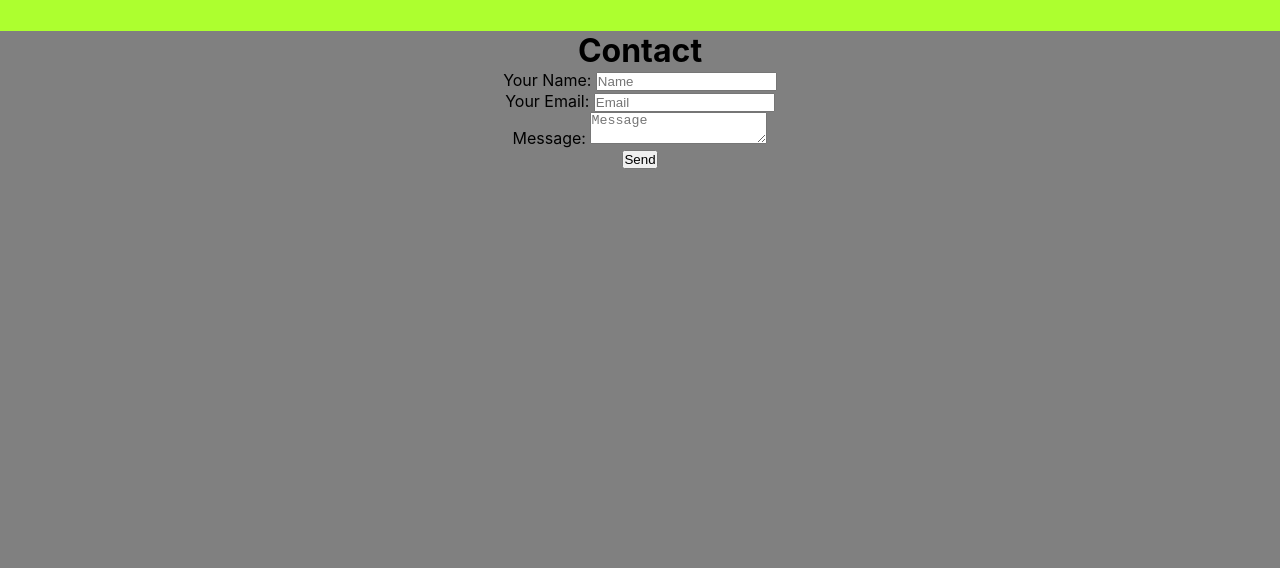
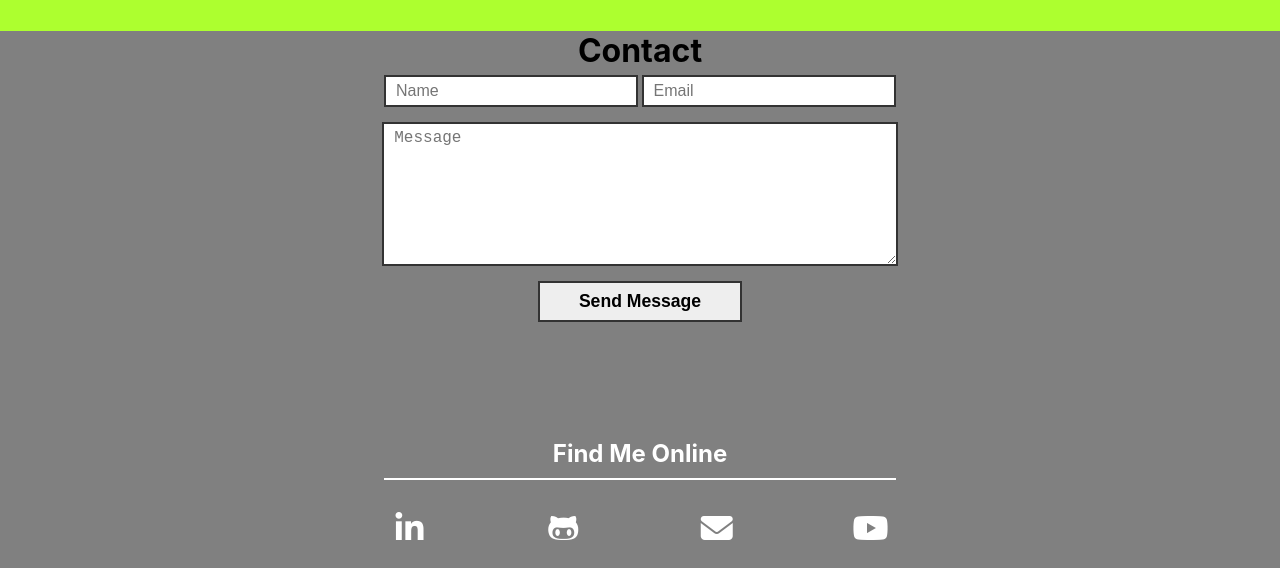
Before and after one commit to vtdanh0701/portfolio, a React (Create React App) app: page / in a window 1280 px wide. Shown: the part 2229-2797 px from the top of the page. Built offline with nearby package versions, Linux system fonts and the light colour scheme.

Commit message:
basic page layout

```diff
--- a/src/App.css
+++ b/src/App.css
@@ -25,6 +25,10 @@
   color: white;
   align-content: center;
   text-align: center;
+  display: flex;
+  justify-content: center;
+  align-items: center;
+  flex-direction: column;
 }
 .title-box{
   display: inline-block;
@@ -53,7 +57,6 @@
   display: flex;
   position: relative;
   justify-content: space-between;
-  left: 30%;
   width: 40%;
 }
 .social-box a{
@@ -129,4 +132,106 @@
 .contact{
   background-color: gray;
   height: 100vh;
+  display: flex;
+  flex-direction: column;
+  align-items: center;
 }
+
+.contact form{
+  display: flex;
+  flex-direction: column;
+  align-items: center;
+  width: 40%;
+}
+.contact-email, .contact-name{
+  font-size: 1rem;
+  padding: 5px 10px;
+  border: 2px solid #333;
+  margin: 5px 0 10px;
+}
+.contact-email, .contact-name{
+  width: 45%;
+}
+.contact-message{
+  width: 96%;
+  resize: vertical;
+  border: 2px solid #333;
+  font-size: 1rem;
+  padding: 5px 10px;
+  margin: 5px 0 10px;
+  min-height: 130px;
+  max-height: 29vh;
+}
+.email-name-container{
+  display: flex;
+  justify-content: space-between;
+  position: relative;
+  width: 100%;
+}
+.btn{
+  width: 40%;
+  margin: 5px auto;
+  font-size: 1.1rem;
+  font-weight: 700;
+  padding: .5rem;
+  border: 2px solid #333;
+  background-color: #eee;
+  transition: .3s ease-in-out;
+}
+.btn:hover{
+  background: #333;
+  color: #eee;
+  border: 2px solid #eee;
+}
+.find-me{
+  font-weight: 700;
+  font-size: 1.5rem;
+  color: white;
+  border-bottom: 2px solid white;
+  width: 40%;
+  padding-bottom: 10px;
+  margin-top: 7rem;
+}
+.project-card{
+  border: 1px solid red;
+  display: flex;
+  right: 0;
+  transition: .2s;
+}
+.project-card:hover>.project-img{
+  left: 5%;
+  transition-delay: 0s;
+}
+.project-card:hover>.project-info{
+  right: 5%;
+  opacity: 100;
+  transition-delay: 0s;
+}
+
+.project-img{
+  position: relative;
+  left: 30%;
+  width: 480px;
+  height: 280px;
+  display: flex;
+  transition: .5s ease-in-out 180s;
+}
+.project-img img{
+  width:  100%;
+  height: auto;
+  max-width: 100%;
+  max-height: 100%;
+  border: 1px solid #000;
+  border-radius: 8px;
+  margin: 5px;
+}
+
+.project-info{
+  position: absolute;
+  right: 50%;
+  border: 1px solid red;
+  width: 480px;
+  height: 280px;
+  opacity: 0;
+  transition: .7s ease-in-out 180s;
+}
--- a/src/App.js
+++ b/src/App.js
@@ -19,7 +19,8 @@ import jsLogo from './static/javascript-1.svg';
 import vsLogo from './static/visual-studio-code.svg';
 import psLogo from './static/photoshop-cc.svg';
 import premiereLogo from './static/premiere-cc.svg';
-
+import project1 from './static/project1.png';
+import project2 from './static/project2.png';
 function App() {
   return (
     <div className="App">
@@ -88,24 +89,56 @@ function App() {
         </div>
         <div className='project'>
           <h1>My Project</h1>
+          <div className='project-card'>
+            <div className='project-img'>
+              <img src={project1}/>
+            </div>
+            <div className='project-info'>
+              Hello from info
+            </div>
+          </div>
+          <div className='project-card'>
+            <div className='project-img'>
+              <img src={project2}/>
+            </div>
+            <div className='project-info'>
+              Hello from info
+            </div>
+          </div>
         </div>
         <div className='contact'>
           <h1>Contact</h1>
           <form name="contact" method="post">
-          <input type="hidden" name="form-name" value="contact" />
-          <p>
-            <label>Your Name: <input type="text" name="name" placeholder='Name'/></label>
-          </p>
-          <p>
-            <label>Your Email: <input type="email" name="email" placeholder='Email'/></label>
-          </p>
-          <p>
-            <label>Message: <textarea name="message" placeholder='Message'></textarea></label>
-          </p>
-          <p>
-            <button type="submit">Send</button>
-          </p>
+            <input type="hidden" name="form-name" value="contact" />
+            <div className='email-name-container'>
+                <input className='contact-name' type="text" name="name" placeholder='Name'/>
+                <input className='contact-email' type="email" name="email" placeholder='Email'/>
+            </div>
+            <textarea className='contact-message' name="message" placeholder='Message'></textarea>
+            <button className='btn' type="submit">Send Message</button>
         </form>
+        <div className='find-me'>
+          Find Me Online
+        </div>
+        <div className='social-box'>
+            <a href='https://www.linkedin.com/in/danh-vuong/' target='_blank'>
+              <i class="fab fa-linkedin-in"></i>
+              <span>LinkedIn</span>
+            </a>
+            <a href='http://github.com/vtdanh0701' target='_blank'>
+              <i class="fab fa-github-alt"></i>
+              <span>Github</span>
+            </a>
+            <a href='mailto:vtdanh0701@gmail.com'>
+              <i class="fas fa-envelope"></i>
+              <span>Email</span>
+            </a>
+            <a href='https://www.youtube.com/c/DanhVuong71' target='_blank'>
+              <i class="fab fa-youtube"></i>
+              <span>Youtube</span>
+            </a>
+
+          </div>
         </div>
       </main>
     </div>
```
Also changed, not shown: src/static/project1.png (added), 1 other file (tests, documents, lock files or other folders).
